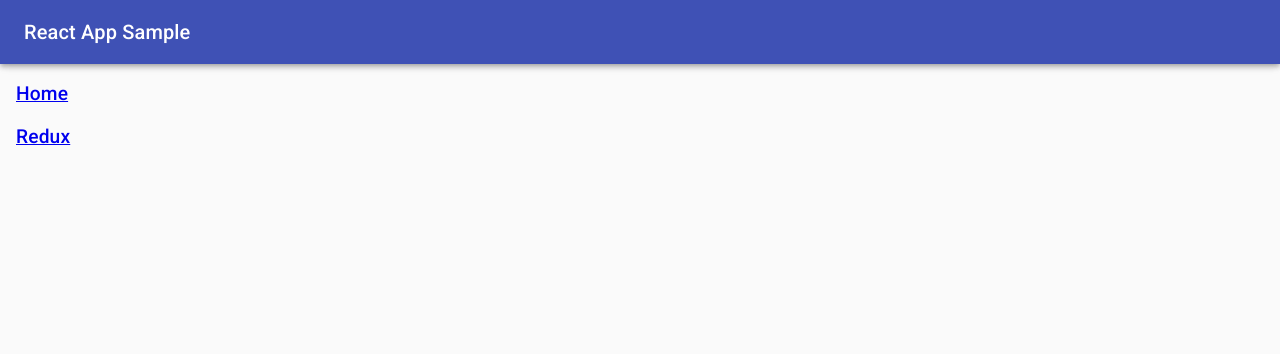
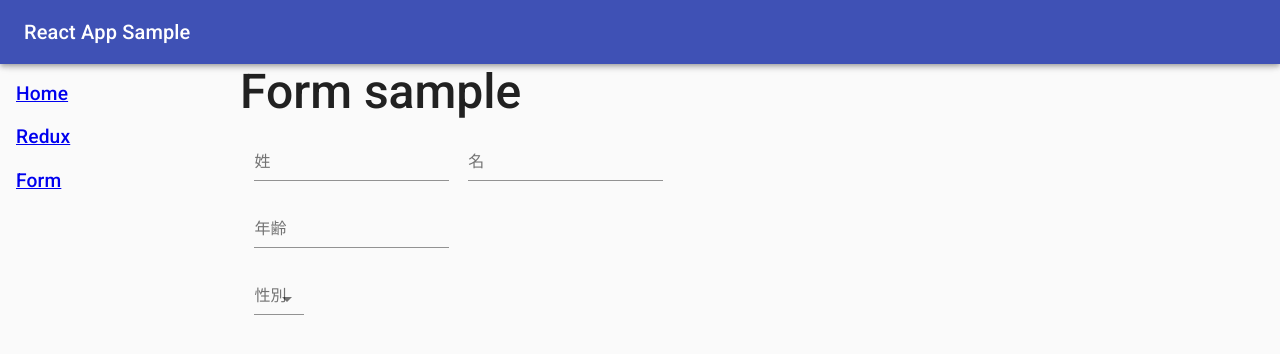
Before and after one commit to youkidkk/react-app-sample, a React (Create React App) app: page /form in a window 1280 px wide. Shown: the top 354 px of the page. Built offline with nearby package versions, Linux system fonts and the light colour scheme.

Commit message:
入力フォームのサンプルを追加

```diff
--- a/src/App.js
+++ b/src/App.js
@@ -18,6 +18,7 @@ import {
 import CssBaseline from "@material-ui/core/CssBaseline";
 import { makeStyles } from "@material-ui/core/styles";
 import MenuIcon from "@material-ui/icons/Menu";
+import Form from "./form/form";
 
 const useStyles = makeStyles((theme) => ({
   root: {
@@ -72,6 +73,7 @@ function App() {
         <div className={classes.main}>
           <Route exact path="/" component={Home} />
           <Route path="/redux" component={ReduxSample} />
+          <Route path="/form" component={Form} />
         </div>
       </div>
     </BrowserRouter>
--- a/src/common/nav.js
+++ b/src/common/nav.js
@@ -22,6 +22,9 @@ function Nav(props) {
           <ListItem>
             <Link to="/redux">Redux</Link>
           </ListItem>
+          <ListItem>
+            <Link to="/form">Form</Link>
+          </ListItem>
         </List>
       </div>
     </React.Fragment>
--- /dev/null
+++ b/src/form/form.js
@@ -0,0 +1,39 @@
+import React from "react";
+
+import { MenuItem, TextField, Typography } from "@material-ui/core";
+import { makeStyles } from "@material-ui/core/styles";
+
+const useStyles = makeStyles((theme) => ({
+  inputForm: {
+    "& *": {
+      margin: "0.2rem 0.3rem",
+    },
+  },
+}));
+
+export default function Form(props) {
+  const classes = useStyles();
+
+  return (
+    <React.Fragment>
+      <Typography variant="h3">Form sample</Typography>
+      <form className={classes.inputForm}>
+        <div>
+          <TextField id="lastName" label="姓" />
+          <TextField id="firstName" label="名" />
+        </div>
+        <div>
+          <TextField id="age" label="年齢" type="number" />
+        </div>
+        <div>
+          <TextField id="gender" select label="性別">
+            <MenuItem />
+            <MenuItem value={1}>男性</MenuItem>
+            <MenuItem value={2}>女性</MenuItem>
+            <MenuItem value={3}>他</MenuItem>
+          </TextField>
+        </div>
+      </form>
+    </React.Fragment>
+  );
+}
```
